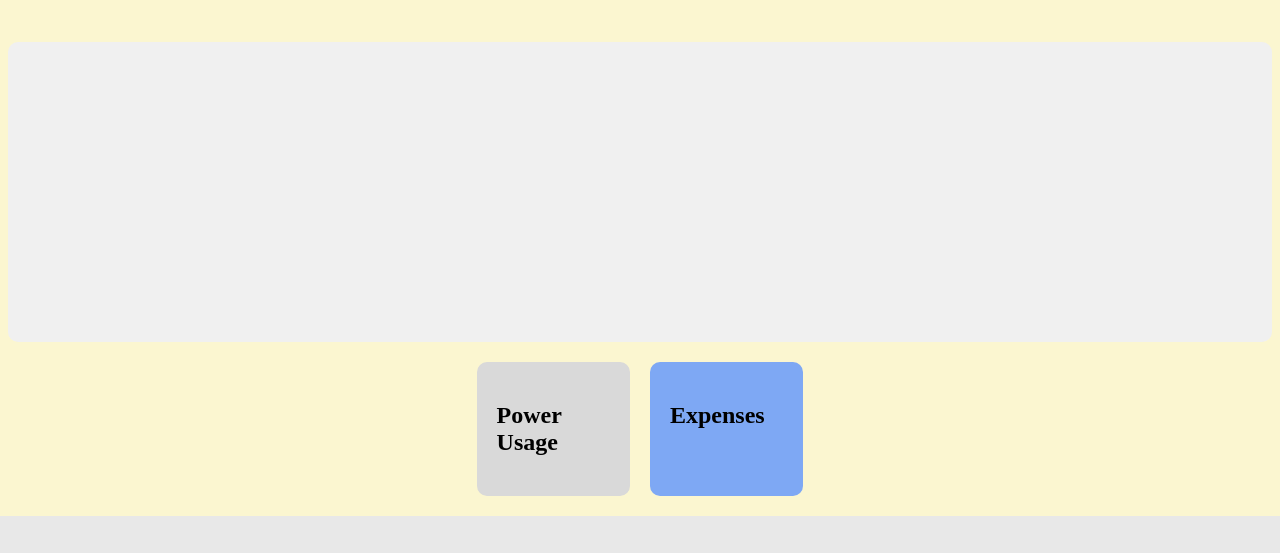
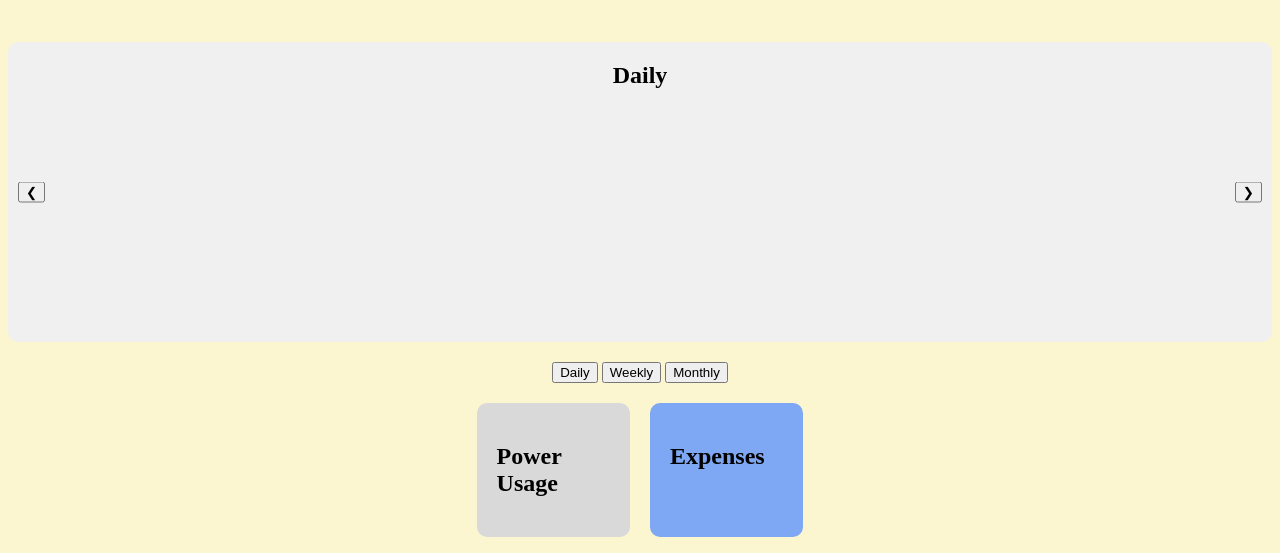
Before and after one commit to fd2010/E.A.T, a plain HTML site: page powerUsage.html in a window 1280 px wide. Shown: the part 219-772 px from the top of the page. Drawn offline with Linux system fonts and the light colour scheme; a web font is replaced by a local one.

Commit message:
graph pannel

```diff
--- a/powerUsage.html
+++ b/powerUsage.html
@@ -1,5 +1,6 @@
 <!DOCTYPE html>
 <html>
+
 <head>
     <meta charset="UTF-8">
     <meta name="viewport" content="width=device-width, initial-scale=1.0">
@@ -9,13 +10,36 @@
 
 
 </head>
-    <body class = "bodyLight">
+
+<body class="bodyLight">
 
     <h1 class="h1Light"><b>Power Usage</b></h1>
     <h2 class="h2Light">Here is your location's energy consumption rate</h2>
 
-        <!-- Graph Panel -->
-        <div class="panel graph-panel" style="width: 100%; height: 300px; background-color: #f0f0f0; margin: 20px 0; border-radius: 10px;"></div>
+    <!-- Slideshow Panel -->
+    <div class="slideshow-container"
+        style="position: relative; width: 100%; height: 300px; background-color: #f0f0f0; margin: 20px 0; border-radius: 10px; text-align: center;">
+        <div class="slide" style="display: block;">
+            <h2>Daily </h2>
+        </div>
+        <div class="slide" style="display: none;">
+            <h2>Weekly </h2>
+        </div>
+        <div class="slide" style="display: none;">
+            <h2>Monthly </h2>
+        </div>
+        <button onclick="prevSlide()"
+            style="position: absolute; left: 10px; top: 50%; transform: translateY(-50%);">&#10094;</button>
+        <button onclick="nextSlide()"
+            style="position: absolute; right: 10px; top: 50%; transform: translateY(-50%);">&#10095;</button>
+    </div>
+
+    <!-- Buttons for Selecting Graph -->
+    <div style="text-align: center; margin-bottom: 20px;">
+        <button onclick="setSlide(0)">Daily</button>
+        <button onclick="setSlide(1)">Weekly</button>
+        <button onclick="setSlide(2)">Monthly</button>
+    </div>
 
     <!-- Power Usage and Expenses Panels -->
     <div style="display: flex; gap: 20px; justify-content: space-between;">
@@ -28,7 +52,8 @@
     </div>
 
     <!-- Device Usage Panel -->
-        <div class="panel" style="width: 100%; background-color: #E8E8E8; padding: 20px; margin-top: 20px; border-radius: 10px;">
+    <div class="panel"
+        style="width: 100%; background-color: #E8E8E8; padding: 20px; margin-top: 20px; border-radius: 10px;">
         <h2>Device Usage</h2>
     </div>
 
@@ -42,10 +67,30 @@
     <br>
 
     <!-- Company name -->
-        <div class = "divLight">
-            <p id = "companyName">PearCare.Inc</p>
-            <div id = "line"></div>
+    <div class="divLight">
+        <p id="companyName">PearCare.Inc</p>
+        <div id="line"></div>
     </div>
+
+
+
+    <script>
+        let currentSlide = 0;
+        function showSlide(index) {
+            const slides = document.querySelectorAll('.slide');
+            if (index >= slides.length) currentSlide = 0;
+            else if (index < 0) currentSlide = slides.length - 1;
+            else currentSlide = index;
+            slides.forEach((slide, i) => {
+                slide.style.display = i === currentSlide ? 'block' : 'none';
+            });
+        }
+        function nextSlide() { showSlide(currentSlide + 1); }
+        function prevSlide() { showSlide(currentSlide - 1); }
+        function setSlide(index) { showSlide(index); }
+        window.onload = () => showSlide(currentSlide);
+    </script>
+
 
 </body>
 
```
Lines whose indentation alone changed are shown as unchanged.
